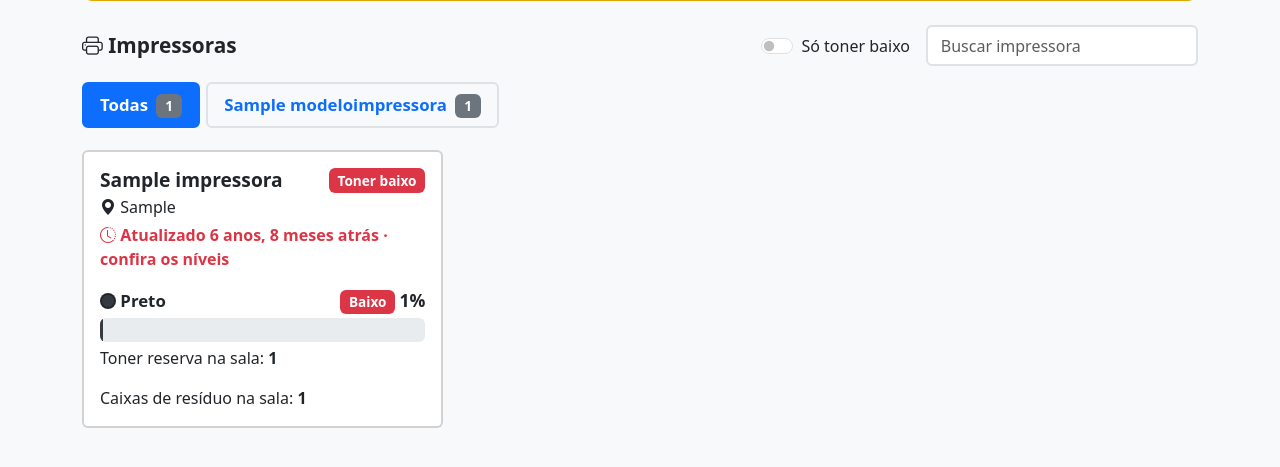
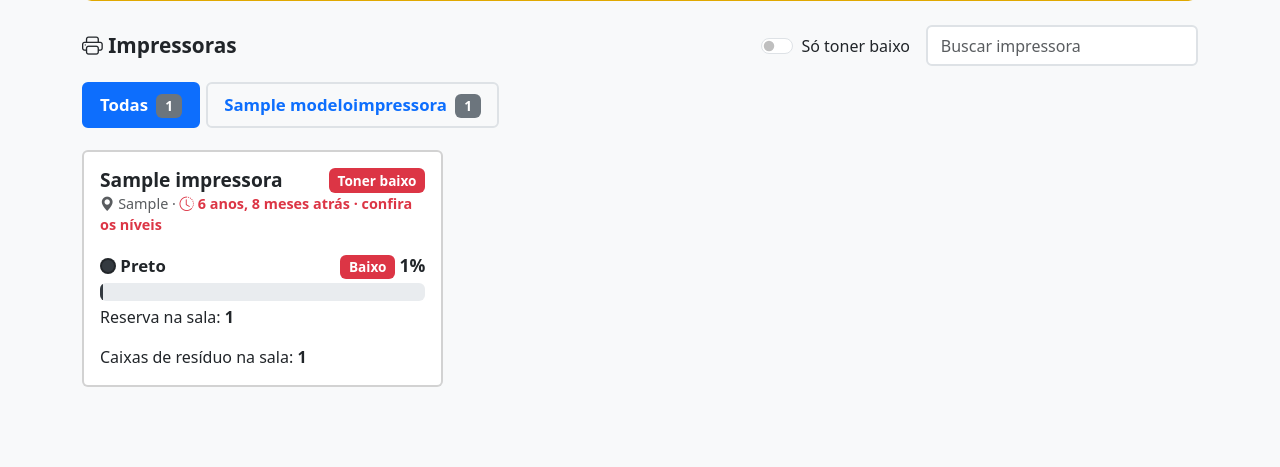
Before and after one commit to DaniloSRocha26/Estoque-Lab-PVI, a Django app: page /impressoras/ in a window 1280 px wide. Shown: the part 201-668 px from the top of the page. Run offline with Django 5.2, Linux system fonts and the light colour scheme; tables that the repository leaves empty hold one stand-in row (values such as "Sample post").

Commit message:
Card de impressora mais enxuto e aviso da contagem de volta

```diff
--- a/estoque/static/estoque/app.css
+++ b/estoque/static/estoque/app.css
@@ -33,7 +33,7 @@ h2, .h5 { font-size: 1.3rem !important; font-weight: 700; }
 .resumo-geral ul { margin: .3rem 0 0; font-weight: 500; font-size: 1rem; padding-left: 1.3rem; }
 
 /* ---------- Impressoras ---------- */
-.card-impressora .progress { height: 24px; border-radius: 6px; }
+.card-impressora .progress { height: 18px; border-radius: 6px; }
 .card-impressora .nivel-texto { font-variant-numeric: tabular-nums; font-size: 1.1rem; }
 .card-impressora.sem-reserva { border-color: var(--bs-warning); }
 .card-impressora h3 { font-size: 1.2rem; font-weight: 700; }
@@ -44,11 +44,11 @@ h2, .h5 { font-size: 1.3rem !important; font-weight: 700; }
 .salvando { opacity: .6; pointer-events: none; }
 
 /* Controle deslizante com "pegador" grande */
-.form-range { min-width: 8rem; height: 2rem; }
+.form-range { min-width: 8rem; height: 1.6rem; display: block; width: 100%; margin: .15rem 0 .35rem; }
 .form-range::-webkit-slider-runnable-track { height: .75rem; border-radius: .5rem; }
-.form-range::-webkit-slider-thumb { width: 1.7rem; height: 1.7rem; margin-top: -.5rem; }
+.form-range::-webkit-slider-thumb { width: 1.4rem; height: 1.4rem; margin-top: -.35rem; }
 .form-range::-moz-range-track { height: .75rem; border-radius: .5rem; }
-.form-range::-moz-range-thumb { width: 1.7rem; height: 1.7rem; }
+.form-range::-moz-range-thumb { width: 1.4rem; height: 1.4rem; }
 
 /* ---------- Cores de toner ---------- */
 .ponto { display: inline-block; width: 1rem; height: 1rem; border-radius: 50%; vertical-align: -2px; border: 2px solid rgba(0,0,0,.35); }
@@ -65,3 +65,9 @@ h2, .h5 { font-size: 1.3rem !important; font-weight: 700; }
 /* o menu fixo no topo não pode cobrir a seção quando o link leva até ela */
 [id] { scroll-margin-top: 5rem; }
 html { scroll-behavior: smooth; }
+
+/* ---------- Card de impressora mais enxuto ---------- */
+.dica { font-size: .9rem; color: var(--bs-secondary-color); }
+.card-impressora .campo-pequeno { width: 4.5rem; min-height: 2.2rem; padding: .2rem .5rem; }
+.card-impressora .btn-compacto { min-height: 2.2rem; padding: .2rem .7rem; }
+.card-impressora .btn-primary { min-height: 2.4rem; }
--- a/estoque/templates/estoque/_card_impressora.html
+++ b/estoque/templates/estoque/_card_impressora.html
@@ -5,25 +5,23 @@
          data-busca="{{ i.nome|lower }} {{ i.localizacao|lower }} {{ i.numero_serie|lower }} {{ i.modelo.nome|lower }}">
       <div class="card-body">
         <div class="d-flex justify-content-between align-items-start gap-2">
-          <div>
-            <h3 class="mb-0">{{ i.nome }}</h3>
-            <div class="mt-1"><i class="bi bi-geo-alt-fill"></i> {{ i.localizacao }}</div>
-          </div>
+          <h3 class="mb-0">{{ i.nome }}</h3>
           {% if i.nivel_minimo <= NIVEL_BAIXO %}<span class="badge text-bg-danger">Toner baixo</span>
           {% elif i.nivel_minimo <= NIVEL_MEDIO %}<span class="badge text-bg-warning">Médio</span>
           {% else %}<span class="badge text-bg-success">Bom</span>{% endif %}
         </div>
-        {% if i.atualizado_em_nivel %}
-        <div class="mt-1 {% if i.desatualizada %}text-danger fw-semibold{% endif %}" title="{{ i.atualizado_em_nivel|date:'d/m/Y H:i' }}">
-          <i class="bi bi-clock-history"></i> Atualizado {{ i.atualizado_em_nivel|naturaltime }}{% if i.desatualizada %} · confira os níveis{% endif %}
+        <div class="dica mb-3">
+          <i class="bi bi-geo-alt-fill"></i> {{ i.localizacao }}
+          {% if i.atualizado_em_nivel %}
+          · <span class="{% if i.desatualizada %}text-danger fw-semibold{% endif %}" title="{{ i.atualizado_em_nivel|date:'d/m/Y H:i' }}"><i class="bi bi-clock-history"></i> {{ i.atualizado_em_nivel|naturaltime }}{% if i.desatualizada %} · confira os níveis{% endif %}</span>
+          {% endif %}
         </div>
-        {% endif %}
 
         {% if pode_editar %}
-        <form class="mt-3" method="post" action="{% url 'atualizar_impressora' i.id %}" data-ajax>
+        <form method="post" action="{% url 'atualizar_impressora' i.id %}" data-ajax>
           {% csrf_token %}
           {% for l in i.linhas %}
-          <div class="linha-cor mb-4">
+          <div class="linha-cor mb-3">
             <div class="d-flex justify-content-between align-items-center">
               <span class="nome-cor"><span class="ponto cor-{{ l.cor }}"></span> {{ l.get_cor_display }}</span>
               <span>
@@ -34,15 +32,14 @@
             <div class="progress mt-1" role="progressbar" aria-valuenow="{{ l.nivel }}" aria-valuemin="0" aria-valuemax="100">
               <div class="progress-bar cor-{{ l.cor }}" style="width: {{ l.nivel }}%"></div>
             </div>
-            <div class="mt-2">
-              <input class="form-range" type="range" name="nivel_{{ l.cor }}" min="0" max="100" step="1" value="{{ l.nivel }}" data-nivel-range aria-label="Nível {{ l.get_cor_display }}"></div>
-            <div class="d-flex gap-2 align-items-center flex-wrap">
-              <label class="mb-0 fw-semibold" for="sala-{{ aba }}-{{ i.id }}-{{ l.cor }}" title="Corrige só o número da sala. Para tirar do estoque, use Salas para reabastecer.">Reserva na sala:</label>
+            <input class="form-range" type="range" name="nivel_{{ l.cor }}" min="0" max="100" step="1" value="{{ l.nivel }}" data-nivel-range aria-label="Nível {{ l.get_cor_display }}">
+            <div class="d-flex gap-2 align-items-center">
+              <label class="mb-0" for="sala-{{ aba }}-{{ i.id }}-{{ l.cor }}" title="Corrige só o número da sala. Para tirar do estoque, use Salas para reabastecer.">Reserva:</label>
               <input id="sala-{{ aba }}-{{ i.id }}-{{ l.cor }}" class="form-control campo-pequeno" type="number" name="sala_{{ l.cor }}" min="0" value="{{ l.na_sala }}">
               {# os botões usam o atributo form para enviar os formulários de troca (abaixo): não pode haver formulário dentro de formulário #}
               <div class="dropdown ms-auto">
-                <button class="btn btn-outline-success dropdown-toggle" type="button" data-bs-toggle="dropdown" aria-expanded="false">
-                  <i class="bi bi-arrow-repeat"></i> Troquei o toner
+                <button class="btn btn-outline-success btn-compacto dropdown-toggle" type="button" data-bs-toggle="dropdown" aria-expanded="false">
+                  <i class="bi bi-arrow-repeat"></i> Troquei
                 </button>
                 <ul class="dropdown-menu dropdown-menu-end">
                   <li><button type="submit" form="troca-sala-{{ aba }}-{{ i.id }}-{{ l.cor }}" class="dropdown-item py-2" {% if l.na_sala == 0 %}disabled{% endif %}>
@@ -58,13 +55,14 @@
           {% endfor %}
           {% if i.modelo.caixa_residuo %}
           <div class="d-flex gap-2 align-items-center mb-3">
-            <label class="mb-0 fw-semibold" for="residuo-{{ aba }}-{{ i.id }}">Caixas de resíduo na sala:</label>
+            <label class="mb-0" for="residuo-{{ aba }}-{{ i.id }}">Caixa de resíduo:</label>
             <input id="residuo-{{ aba }}-{{ i.id }}" class="form-control campo-pequeno" type="number" name="residuo_na_sala" min="0" value="{{ i.residuo_na_sala }}">
           </div>
           {% else %}
           <input type="hidden" name="residuo_na_sala" value="{{ i.residuo_na_sala }}">
           {% endif %}
-          <button class="btn btn-primary w-100">Salvar {{ i.nome }}</button>
+          <div class="dica mb-2">Mudar a contagem só corrige o número da sala. Para tirar do estoque, use <a href="{% url 'estoque' %}#salas-reabastecer">Salas para reabastecer</a>.</div>
+          <button class="btn btn-primary w-100">Salvar</button>
         </form>
         {% for l in i.linhas %}
         <form id="troca-sala-{{ aba }}-{{ i.id }}-{{ l.cor }}" method="post" action="{% url 'trocar_toner' i.id l.cor %}" data-ajax
@@ -77,7 +75,7 @@
         </form>
         {% endfor %}
         {% else %}
-        <div class="mt-3">
+        <div>
           {% for l in i.linhas %}
           <div class="linha-cor mb-3">
             <div class="d-flex justify-content-between align-items-center">
@@ -91,8 +89,8 @@
               <div class="progress-bar cor-{{ l.cor }}" style="width: {{ l.nivel }}%"></div>
             </div>
             <div class="mt-1">
-              {% if l.na_sala == 0 %}<strong class="text-danger"><i class="bi bi-exclamation-circle-fill"></i> Sem toner reserva na sala</strong>
-              {% else %}Toner reserva na sala: <strong>{{ l.na_sala }}</strong>{% endif %}
+              {% if l.na_sala == 0 %}<strong class="text-danger"><i class="bi bi-exclamation-circle-fill"></i> Sem reserva na sala</strong>
+              {% else %}Reserva na sala: <strong>{{ l.na_sala }}</strong>{% endif %}
             </div>
           </div>
           {% empty %}
--- a/estoque/tests_reposicao.py
+++ b/estoque/tests_reposicao.py
@@ -93,6 +93,11 @@ class SalasParaReabastecerTests(TestCase):
         self.assertContains(r, 'href="/#salas-reabastecer"')
         self.assertContains(self.client.get('/'), 'id="salas-reabastecer"')
 
+    def test_aviso_da_contagem_aparece_so_para_quem_edita(self):
+        self.assertContains(self.client.get('/impressoras/'), 'Mudar a contagem só corrige o número da sala')
+        self.client.logout()
+        self.assertNotContains(self.client.get('/impressoras/'), 'Mudar a contagem')
+
     def test_sem_aviso_de_atualizacao_no_rodape(self):
         self.assertNotContains(self.client.get('/'), 'se atualiza sozinha')
         self.assertContains(self.client.get('/'), 'data-auto="1"')  # mas continua atualizando
```
